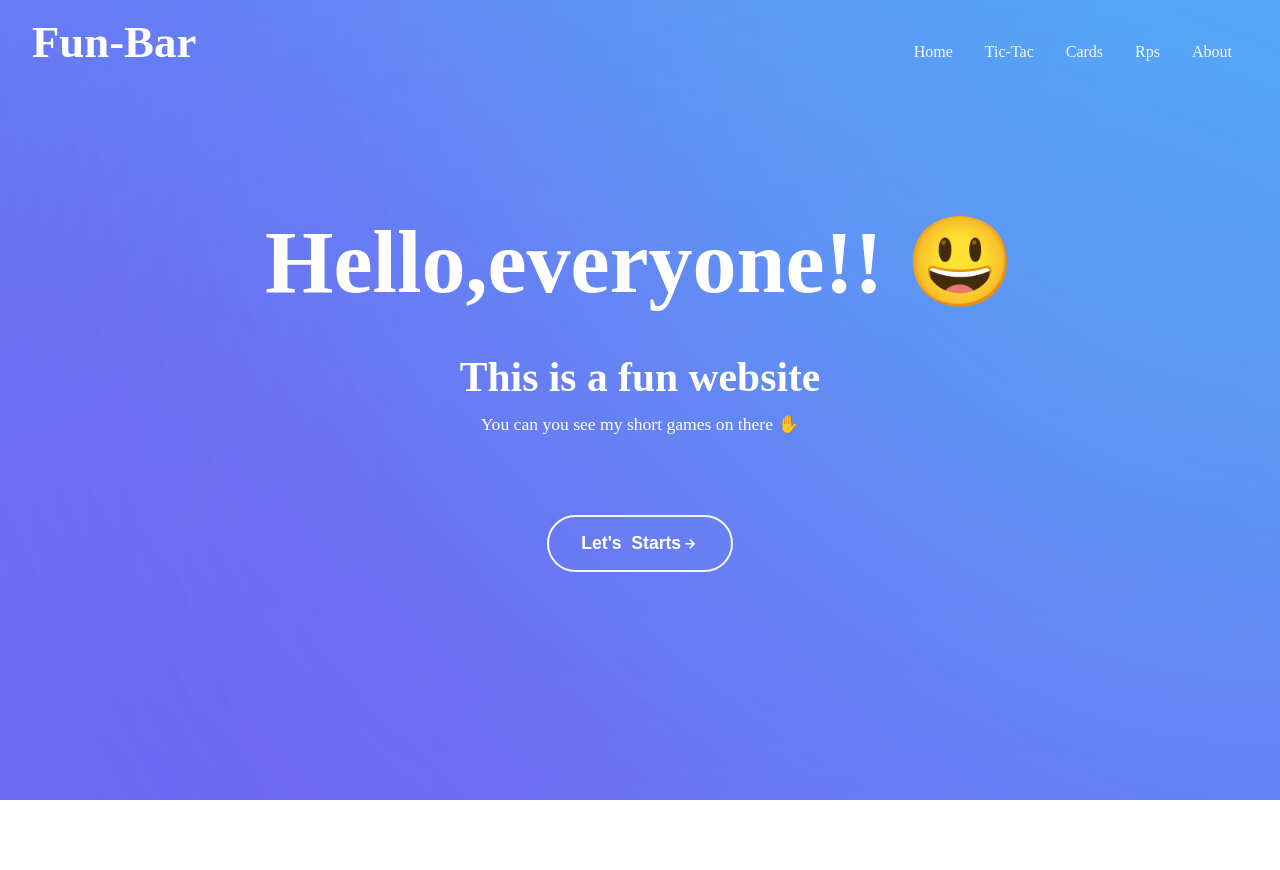
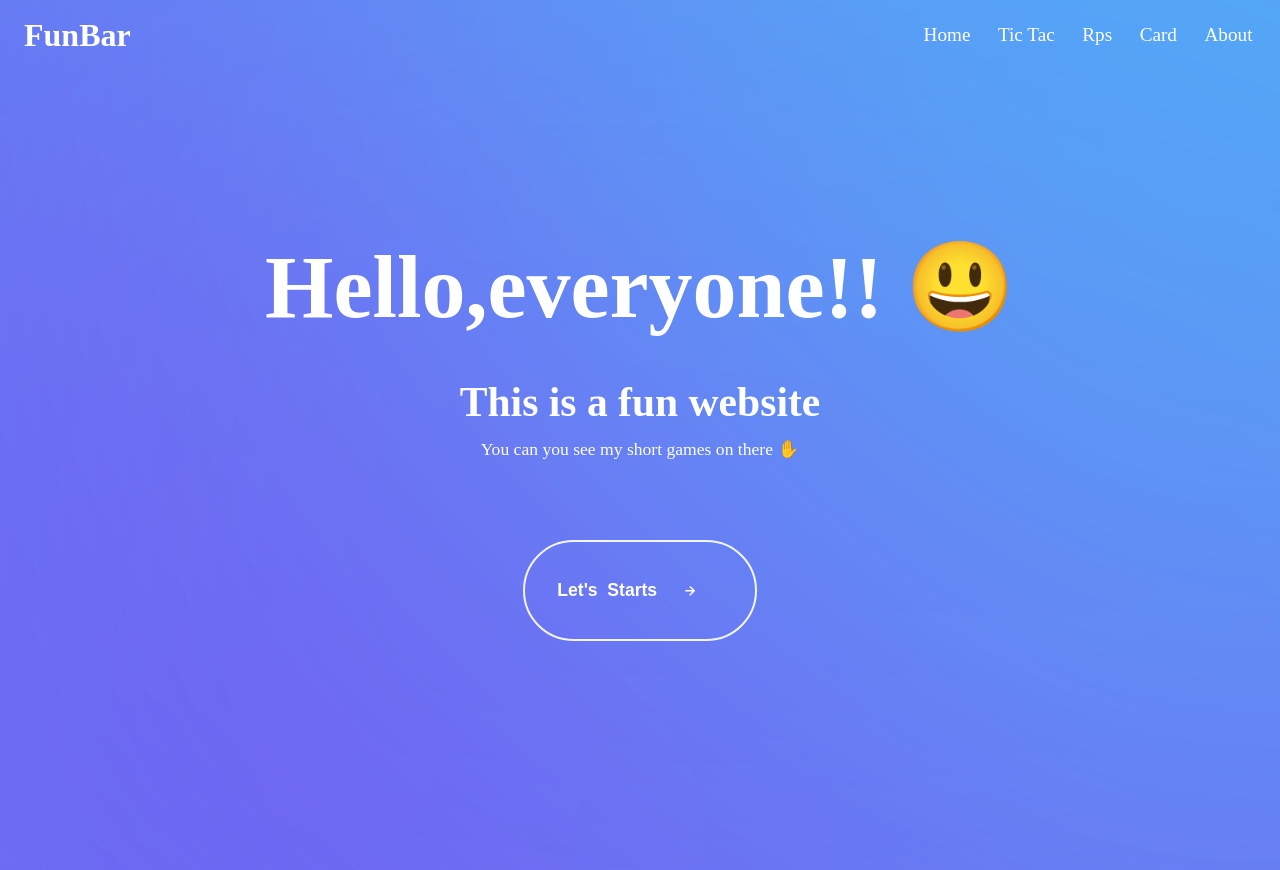
Before and after one commit to VAmanjain/FunBar, a React (Create React App) app: page / in a window 1280 px wide. Before the commit the page ends 800 px from the top, so only its background shows below. Built offline with nearby package versions, Linux system fonts and the light colour scheme.

Commit message:
navbar styling change

```diff
--- a/package.json
+++ b/package.json
@@ -10,7 +10,9 @@
     "@testing-library/jest-dom": "^5.17.0",
     "@testing-library/react": "^13.4.0",
     "@testing-library/user-event": "^13.5.0",
+    "bootstrap": "^5.3.2",
     "react": "^18.2.0",
+    "react-bootstrap": "^2.9.1",
     "react-dom": "^18.2.0",
     "react-icons": "^4.10.1",
     "react-router-dom": "^6.15.0",
--- a/src/component/Home/home.css
+++ b/src/component/Home/home.css
@@ -6,7 +6,7 @@
 
 .container{
     width: 100%;
-    height: 80vh;
+    height: 100vh;
     position: relative;
     display: flex;
     flex-direction: column;
--- a/src/component/Navbar/navbar.css
+++ b/src/component/Navbar/navbar.css
@@ -1,50 +1,51 @@
-* {
+*{
     margin: 0;
     padding: 0;
     box-sizing: border-box;
 }
 
-.nav {
+.nav{
+    height: 70px;
+    width: 100%;
     display: flex;
     justify-content: space-between;
     align-items: center;
-  color: #fbfcfd;
-  width: 100%;
-  padding: 1rem !important;
 }
 
-ul {
-  list-style-type: none;
-  margin: 0;
-  padding: 0;
-  overflow: hidden;
+.icon{
+    margin: 1.5rem;
 }
 
-li {
-  float: left;
+.icon span{
+    font-size: 2rem;
+    font-weight: 600;
 }
 
-li a {
-  display: block;
-  color: rgb(247, 249, 254);
-  text-align: center;
-  margin-right: 2rem;
+a{
     text-decoration: none;
+
 }
 
-li a:hover {
-  border-bottom: 1px solid white;
-}
-.nav > h1 {
-  padding-left: 1rem;
-  color: white !important;
+li{
+    list-style: none;
 }
 
-.show {
+.list{
+    width: 30%;
+}
+
+.list ul{
+    width: auto;
     display: flex;
-  flex-direction: column;
+    justify-content: space-evenly;
+    align-items: center;
+}
 
-  background-color: black;
-  padding: 2rem;
-  position: relative;
+li a{
+    font-size: 1.2rem;
+    color: #fff ;
 }
+
+li a:active{
+    color: aqua;
+}
--- a/src/component/Navbar/navbar.jsx
+++ b/src/component/Navbar/navbar.jsx
@@ -1,36 +1,34 @@
-import {Link} from "react-router-dom";
+import { Link } from "react-router-dom";
 import "./navbar.css";
-function NavBar (){
-    return(
-        <>
-        <div className="nav" >
-
-        <h1 >
-            Fun-Bar
-        </h1>
-        <ul style={{position:"relative" ,top:"-100rem"}}>
-  <li><Link to="/">Home</Link></li>
-  <li><Link to="/tictac">Tic-Tac</Link></li>
-  <li><Link to="/card">Cards</Link></li>
-  <li><Link to="/rps">Rps</Link></li>
-  <li><Link to="/about">About</Link></li>
-
-
-
-</ul>
-        <ul className="" >
-  <li><Link to="/">Home</Link></li>
-  <li><Link to="/tictac">Tic-Tac</Link></li>
-  <li><Link to="/card">Cards</Link></li>
-  <li><Link to="/rps">Rps</Link></li>
-  <li><Link to="/about">About</Link></li>
-
-
-
-</ul>
+function NavBar() {
+  return (
+    <>
+      <div className="nav">
+        <div className="icon">
+          <span>FunBar</span>
         </div>
+        <div className="list">
+          <ul>
+            <li>
+              <Link to="/">Home</Link>
+            </li>
+            <li>
+              <Link to="/tictac">Tic Tac</Link>
+            </li>
+            <li>
+              <Link to="/rps">Rps</Link>
+            </li>
+            <li>
+              <Link to="/card">Card</Link>
+            </li>
+            <li>
+              <Link to="/about">About</Link>
+            </li>
+          </ul>
+        </div>
+      </div>
     </>
-    )
+  );
 }
 
 export default NavBar;
```
Also changed, not shown: 1 other file (tests, documents, lock files or other folders). Lines whose indentation alone changed are shown as unchanged.
